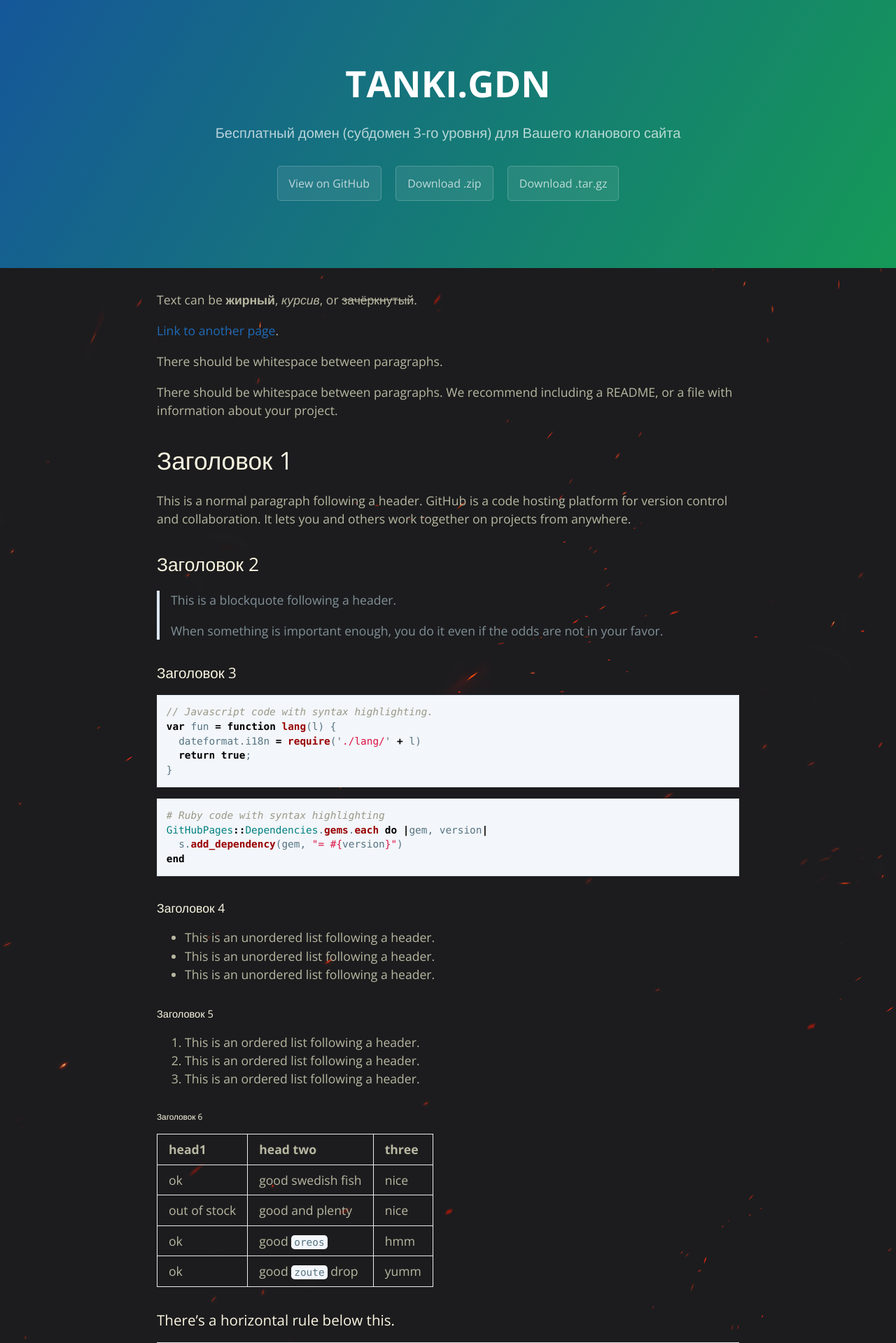
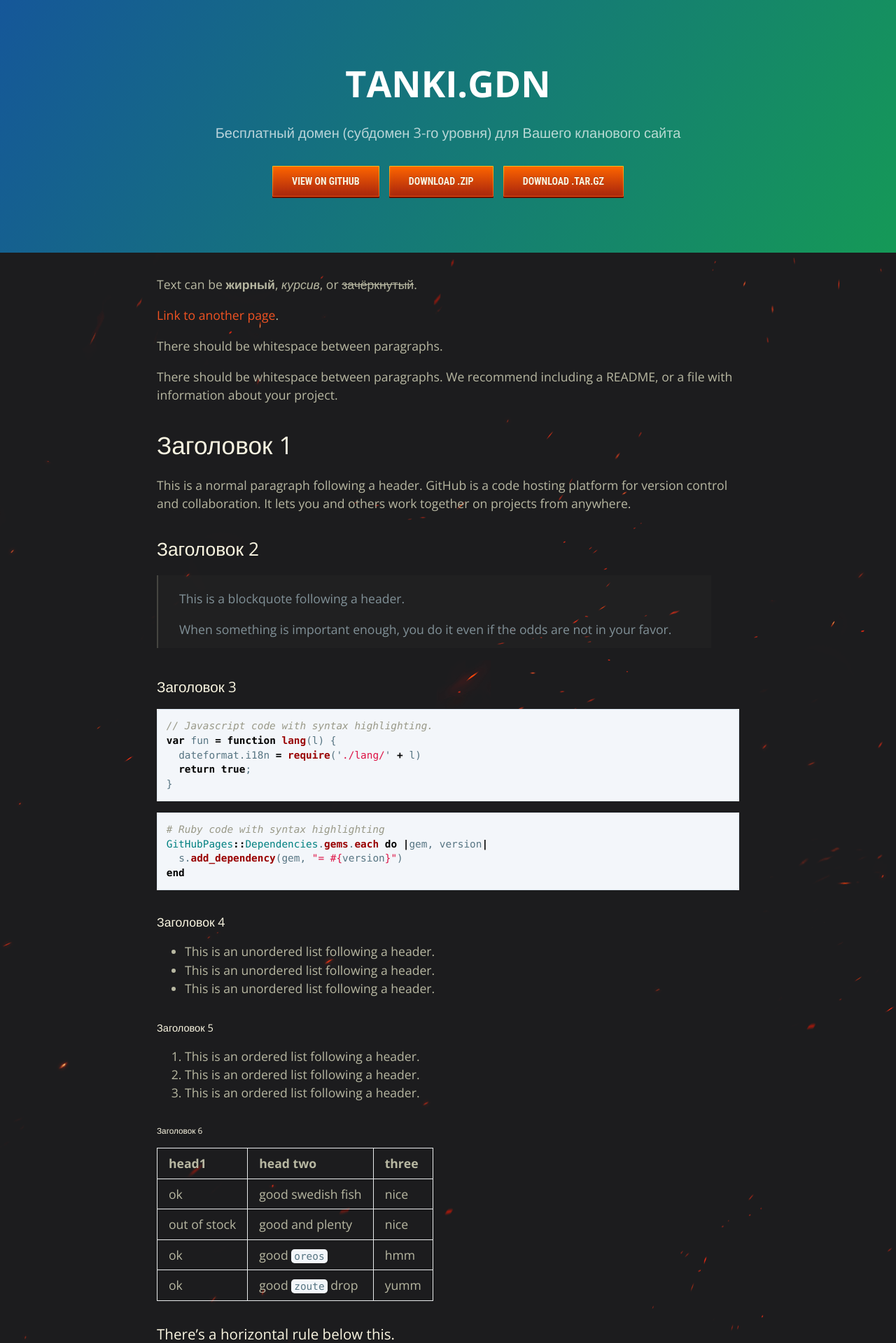
Before and after one commit to tankigdn/tankigdn.github.io, a Jekyll site: the page built from index.md, in a window 1280 px wide. Shown: the top 1919 px of the page at 70% size. Built offline with Jekyll 4.4.1, drawn with Linux system fonts in a browser that asks for light colours.

Commit message:
Update style

```diff
--- a/_layouts/default.html
+++ b/_layouts/default.html
@@ -16,9 +16,9 @@
         <header class="page-header" role="banner">
             <h1 class="project-name">{{ page.title | default: site.title }}</h1>
             <h2 class="project-tagline">{{ page.description | default: site.description }}</h2>
-            <a href="{{ site.github.repository_url }}" class="btn">View on GitHub</a>
-            <a href="{{ site.github.zip_url }}" class="btn">Download .zip</a>
-            <a href="{{ site.github.tar_url }}" class="btn">Download .tar.gz</a>
+            <a class="button" href="{{ site.github.repository_url }}"><span class="button_text">View on GitHub</span></a>
+            <a class="button" href="{{ site.github.zip_url }}"><span class="button_text">Download .zip</span></a>
+            <a class="button" href="{{ site.github.tar_url }}"><span class="button_text">Download .tar.gz</span></a>
         </header>
 
         <main id="content" class="main-content" role="main">
--- a/assets/css/style.css
+++ b/assets/css/style.css
@@ -423,11 +423,62 @@ body {
     outline: thick solid #e19447;
 }
 a {
-    color: #1e6bb8;
     text-decoration: none;
+    color: #f25322;
+    transition: color .15s ease-out;
 }
 a:hover {
-    text-decoration: underline;
+	color: #ff7e00;
+}
+.button {
+	font-family: "Roboto Condensed", "Arial Narrow", Arial, sans-serif;
+    box-shadow: 0 2px 0 #661000, inset 0 0 8px rgba(255, 210, 0, 0.1), inset 0 1px 0 #fab81b, inset 0 -1px 0 #ef4511;
+    background: linear-gradient(to bottom, #fab81b 0%, #ef4511 100%) no-repeat 0, linear-gradient(to bottom, #fab81b 0%, #ef4511 100%) no-repeat 100%, #f25322 linear-gradient(to bottom, #f60 0%, #a6230e 100%) no-repeat;
+    background-size: 1px 100%, 1px 100%, cover;
+    display: -ms-inline-flexbox;
+    display: inline-flex;
+    -ms-flex-align: center;
+    align-items: center;
+    -ms-flex-pack: center;
+    justify-content: center;
+    vertical-align: middle;
+    font-size: 14px;
+    font-weight: 700;
+    line-height: 14px;
+    color: #f9f5e1;
+	text-decoration: none;
+    text-transform: uppercase;
+    text-shadow: 0 -1px rgba(71, 0, 0, 0.3);
+    border-radius: 1px;
+    position: relative;
+    padding: 15px 28px;
+    margin: 0 5px;
+}
+
+.button:after {
+    position: absolute;
+    left: 0;
+    right: 0;
+    top: 0;
+    bottom: 0;
+    content: "";
+    box-shadow: inset 0 0 8px rgba(255, 210, 0, 0.1), inset 0 1px 0 #fab81b, inset 0 -1px 0 #ff7e00;
+    background: linear-gradient(to bottom, #fab81b 0%, #ff7e00 100%) no-repeat 0, linear-gradient(to bottom, #fab81b 0%, #ff7e00 100%) no-repeat 100%, #ff7e00 linear-gradient(to bottom, #ff7e00 0%, #c2530a 100%) no-repeat;
+    background-size: 1px 100%, 1px 100%, cover;
+	text-decoration: none;
+    z-index: 1;
+    opacity: 0;
+    transition: opacity 0.15s ease-out;
+    will-change: opacity;
+}
+.button:hover {
+    color: #f9f5e1;
+    cursor: pointer;
+	text-decoration: none;
+}
+.button_text {
+	position: relative;
+    z-index: 2;
 }
 .btn {
     display: inline-block;
@@ -656,10 +707,12 @@ a:hover {
     margin-top: 0;
 }
 .main-content blockquote {
-    padding: 0 1rem;
     margin-left: 0;
     color: #819198;
-    border-left: 0.3rem solid #dce6f0;
+    border-left: #454540 2px solid;
+    background-color: rgba(69, 69, 64, .1);
+    padding: 20px 30px 14px;
+    margin-bottom: 40px;
 }
 .main-content blockquote > :first-child {
     margin-top: 0;
```
